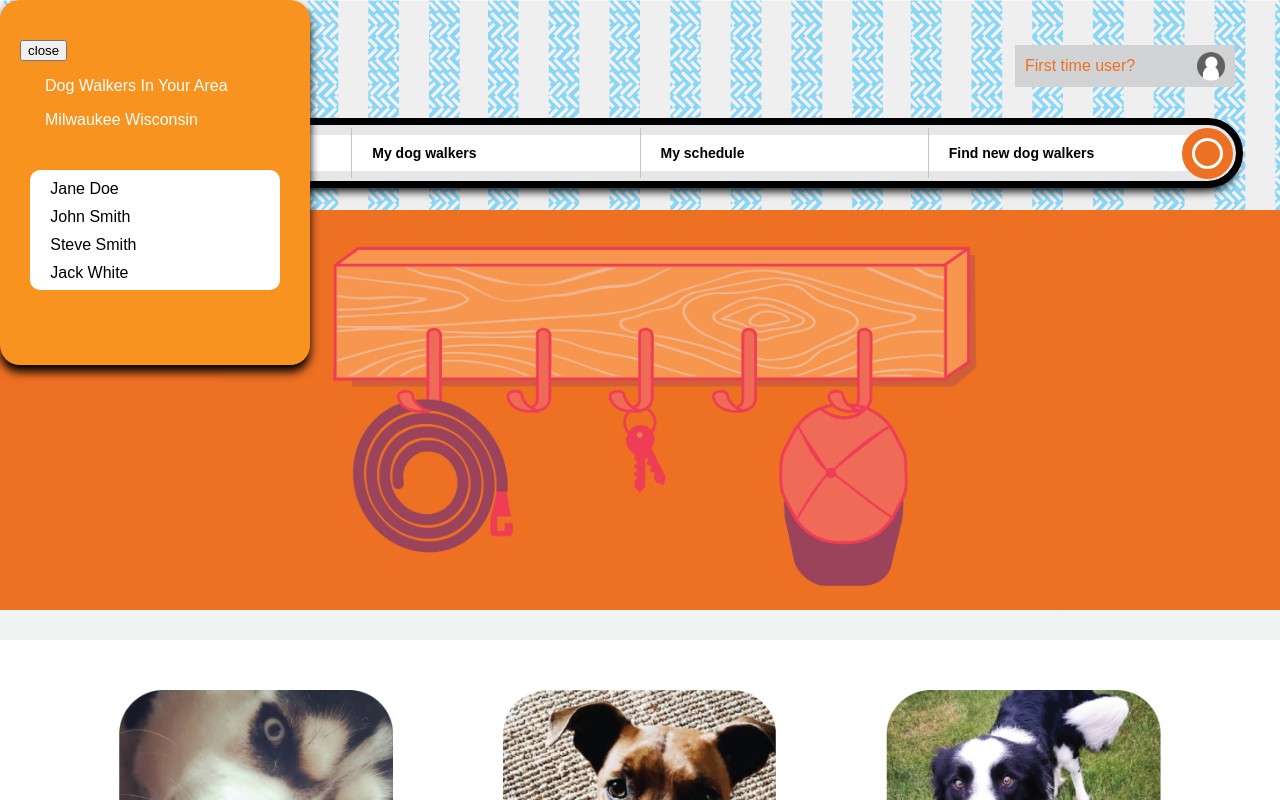
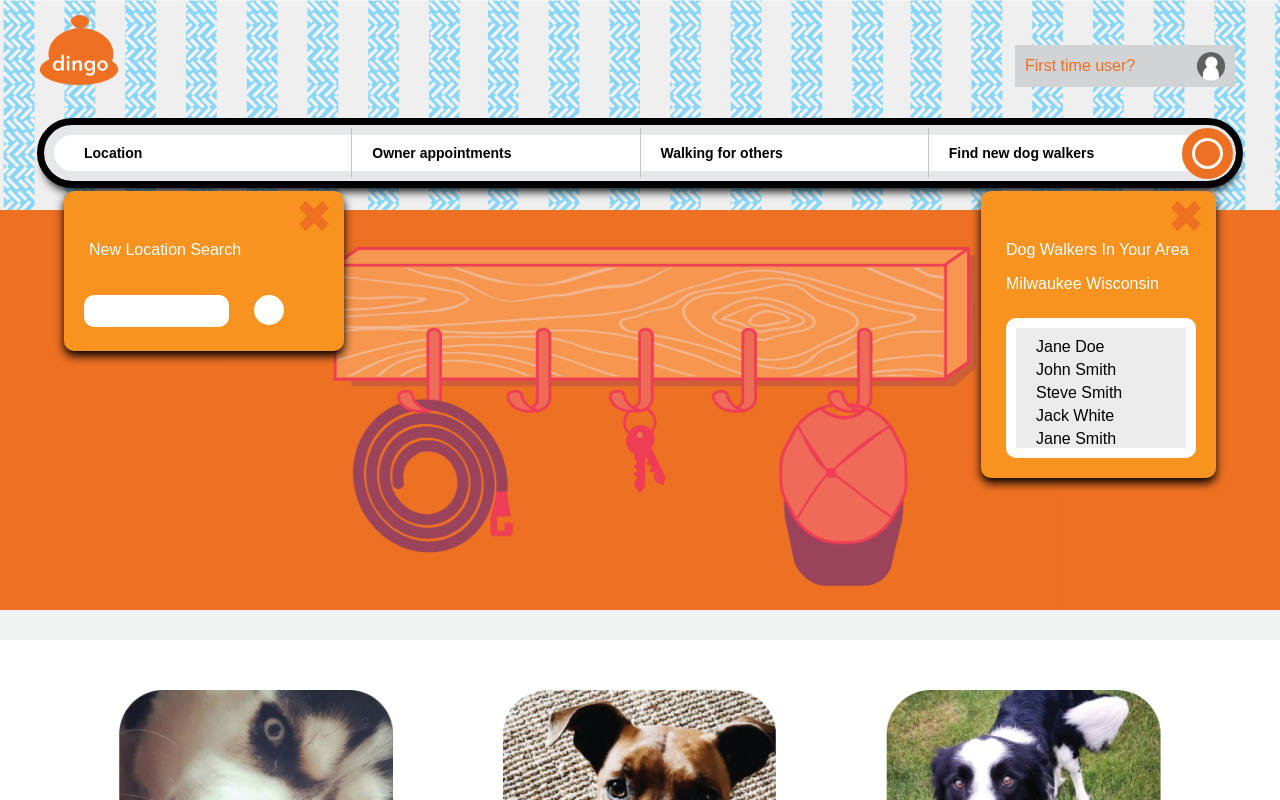
Before and after one commit to bc-mern-stack/dingo, a React (Create React App) app in the folder client/: page / in a window 1280 px wide. Both pictures are taken after a click on the element "Find new dog walkers". Shown: the top 800 px of the page. Built offline with nearby package versions, Linux system fonts and the light colour scheme.

Commit message:
css updates

```diff
--- a/client/src/App.css
+++ b/client/src/App.css
@@ -229,20 +229,38 @@ height: 20%;
 /****************************************************/
 /*********************User Profile*******************/
 .allUserElements{
-  width: 80%;
+  width: 70%;
   flex-wrap: wrap;
   align-items: center;
   margin-left: auto;
   margin-right: auto;
+
   /*border: yellowgreen solid 2px;*/
 }
 .leftAndRight{
   display: flex;
   justify-content: space-between;
+
 }
 .leftSideUser{
   background-color: var(--lightGrey);
   width: 55%;
+  border-radius: 10px;
+
+
+}
+.leftSideUserProfile{
+  background-color: #20c5ee;
+  width: 50%;
+  z-index: 99;
+  border-radius: 10px;
+  color: white;
+  display: flex;
+  flex-wrap: wrap;
+  align-content: space-between;
+}
+.contact{
+  margin-top: 40px;
 }
 .contact h4{
  margin-top: -5px;
@@ -254,11 +272,23 @@ height: 20%;
   width: 90%;
 }
 .rightSideUser{
-  background-color: var(--lightGrey);
-  width: 42%;
+  border-radius: 10px;
+  background-color: var(--brightOrange);
+  color: white;
+  width: 50%;
   display: flex;
   flex-wrap: wrap;
   align-content: space-between;
+  /*border: yellowgreen 2px solid;*/
+}
+.rightSideUserCalender{
+  background-color: var(--lightGrey);
+  width: 50%;
+  display: flex;
+  flex-wrap: wrap;
+  align-content: space-between;
+  border-radius: 10px;
+
   /*border: yellowgreen 2px solid;*/
 }
 .rightSideUser form{
@@ -275,43 +305,71 @@ height: 20%;
   display: flex;
   align-items: center;
   font-size: 25px;
+  border-radius: 10px;
+  margin-bottom: 20px;
 }
 
 .list{
-   display: flex;
-   justify-content: center;
+
    margin-bottom: 20px;
+   margin-left: 25px;
 }
 .text{
     margin-left: 25px;
     width: 100%;
-    height: max-content;
+
   }
+  .textLocation{
+    margin-left: 25px;
+    width: 100%;
+    color: white;
+  }
+  .dogWalkers{
+
+    height:100px;
+    width:150px;
+    overflow:hidden;
+    overflow-y:scroll;
+    background-color: rgb(236, 236, 236);
+    list-style: none;
+    padding: 10px;
+    border-radius: 10px;
+    border: 10px white solid;
+    margin-right: 20px;
+   }
  .dogWalkersLeft{
 
    height:100px;
-   width:85%;
+   width:500px;
    overflow:hidden;
    overflow-y:scroll;
-   background-color: white;
+   background-color: rgb(236, 236, 236);
    list-style: none;
    padding: 10px;
+   border-radius: 10px;
+   border: 10px white solid;
   }
   .dogWalkersRight{
 
-    height:100px;
-    width:85%;
+    height:200px;
+    width:500px;
     overflow:hidden;
     overflow-y:scroll;
-    background-color: white;
+    background-color: rgb(236, 236, 236);
     list-style: none;
     padding: 10px;
-   }
+    border-radius: 10px;
+    border: 10px rgb(255, 255, 255) solid;
+    margin-bottom: 20px;
+  }
    .dogWalkersLeft li{
-     margin-bottom: 5px;
+     margin-bottom: 10px;
+     color: rgb(0, 0, 0);
    }
    .dogWalkersRight li{
-    margin-bottom: 5px;
+    margin-bottom: 10px;
+    color: rgb(0, 0, 0);
+
   }
 
   .bottomOrange{
@@ -325,7 +383,8 @@ height: 20%;
   .userNav{
     display: flex;
     justify-content: space-between;
-    margin-bottom: 50px;
+    margin-bottom: 60px;
+    background-color: rgb(235, 232, 232);
   }
   .userNav h1{
     margin-left: 30px;
@@ -334,19 +393,20 @@ height: 20%;
     display: flex;
     justify-content: space-between;
     cursor: pointer;
+    margin-right: 30px;
   }
   .logout{
     margin-right: 5px;
   }
   .newLocationSearchInput{
-    background-color: var(--brightOrange);
+    background-color: black;
     border: none;
     height: 15px;
     border-radius: 25px;
     padding: 10px;
     padding-top: 12px;
     padding-left: 15px;
-    border-radius: 20px;
+    border-radius: 10px;
     color: white;
     font-size: 1.2em;
     margin-bottom: 25px;
@@ -356,11 +416,30 @@ height: 20%;
     color: white;
     font-size: 1em;
   }
+  .newLocationSearchInputHome{
+    background-color: rgb(255, 255, 255);
+    border: none;
+    height: 10px;
+    border-radius: 25px;
+    padding: 10px;
+    padding-top: 12px;
+    padding-left: 15px;
+    border-radius: 10px;
+    color: rgb(0, 0, 0);
+    font-size: 1.2em;
+    margin-bottom: 25px;
+    width: 120px;
+    margin: 20px;
+  }
+  .newLocationSearchInputHome::placeholder {
+    color: white;
+    font-size: 1em;
+  }
   .newLocationSearchButton{
     height: 35px;
     width: 35px;
     text-align: center;
-    background-color: var(--brightOrange);
+    background-color: black;
     border-radius: 25px;
     border: none;
     margin-left: 13px;
@@ -368,13 +447,117 @@ height: 20%;
     cursor: pointer;
 
   }
+  .newLocationSearchButtonHome{
+    height: 30px;
+    width: 30px;
+    text-align: center;
+    background-color: rgb(255, 255, 255);
+    border-radius: 25px;
+    border: none;
+    margin-left: 5px;
+    margin-bottom: 30px;
+    cursor: pointer;
+    margin-top: 20px;
+
+  }
+  .dropDownlocation form{
+    display: flex;
+    justify-content: flex-start;
+
+  }
+  .close{
+    height: 30px;
+    width: auto;
+    position: relative;
+    top: 10px;
+    margin-left: 235px;
+  }
+  .closeRight{
+    height: 30px;
+    width: auto;
+    position: relative;
+    top: 10px;
+    margin-left: 190px;
+  }
+  .arrow-down-blue {
+    /*width: 0;
+    height: 0;
+    border-left: 50px solid transparent;
+    border-right: 50px solid transparent;
+    transform: rotate(45deg);*/
+    /*border-bottom: 50px solid var(--brightOrange);*/
+    position: absolute;
+    right: 51%;
+    z-index: 0;
+    margin-top: 15px;
+  }
+  .arrow-down-orange{
+    /*width: 0;
+    height: 0;
+    border-left: 50px solid transparent;
+    border-right: 50px solid transparent;
+    transform: rotate(45deg);*/
+    /*border-bottom: 50px solid var(--darkOrange);*/
+    position: absolute;
+    right: 51%;
+    z-index: 0;
+    margin-top: 15px;
+  }
+
   .current{
-    margin-bottom: -5px;
+    margin-bottom: 0px;
     margin-top: 30px;
   }
+  .secondRow{
+    display: flex;
+    justify-content: space-between;
+  }
   .yourDogs{
-    margin-top: 50px;
+    margin-top: 20px;
+    margin-bottom: 50px;
+    width: 100%;
+    height:auto;
+     display: flex;
+    justify-content: space-between;
+    flex-wrap: wrap;
+    border-radius: 10px;
+  }
+  .dogTitle{
+    border-radius: 10px;
+    background-color: #000000;
+    margin-top: 75px;
+    color: white;
+    padding: 10px;
+  }
+  .dogBlock{
+    width: 49%;
     margin-bottom: 25px;
+
+  }
+  .eachDog{
+    background-color: var(--lightGrey);
+    width: 100%;
+    height: 250px;
+    display: flex;
+    justify-content: space-between;
+    border-radius: 10px;
+    /*border: rgb(0, 0, 0) 5px solid;*/
+  }
+  .dogPic{
+    height: 100px;
+    width: 100px;
+    background-color: black;
+    margin: 20px;
+    border-radius: 20px;
+
+  }
+  .dogInfo p{
+    margin: 13px;
+    font-weight: 500;
+  }
+  .dogInfo{
+    margin-top: 0px;
+    /*border-left: .05rem solid black;*/
   }
   .alignRightSide{
     display: flex;
@@ -519,6 +702,8 @@ height: 20%;
 .bottomBorder{
   background-image: url(./assets/bluePattern.png);
   height: 60px;
+  border-bottom: var(--brightOrange) 200px solid;
+
   /*border-top: white 350px solid;*/
 }
 .line{
@@ -586,6 +771,31 @@ height: 20%;
   box-shadow: 0 7px 10px rgb(0, 0, 0);
 
 }*/
+.bothDropDowns{
+
+  display: flex;
+  justify-content: center;
+  justify-content: space-between;
+  width: 90%;
+  margin: auto;
+  margin-top: 10px;
+}
+.dropDown{
+  z-index: 99;
+  border-radius: 10px;
+  background-color: var(--brightOrange);
+  box-shadow: 0 5px 10px rgb(0, 0, 0);
+
+}
+.dropDownlocation{
+  z-index: 99;
+  height: 160px;
+  width: 280px;
+  background-color: var(--brightOrange);
+  border-radius: 10px;
+  box-shadow: 0 5px 10px rgb(0, 0, 0);
+
+}
 .contentHome p{
   color: white;
   margin-left: 25px;
@@ -753,7 +963,7 @@ height: 20%;
   background: #a9d4ff;
 }
 .react-calendar__tile--active {
-  background: #006edc;
+  background: #20c5ee;
   color: white;
 }
 .react-calendar__tile--active:enabled:hover,
@@ -769,13 +979,21 @@ height: 20%;
  font-size: 12px;
 }
 /*************************************************************/
-/*************************************************************/
+/****************************footer*********************************/
+.footer{
+
+  height: 0px;
+  text-align: center;
+  position: relative;
+  bottom: 50px;
+  color: white;
+}
 
 
 
 
 
-
+/*************************************************************/
 
 
 
@@ -816,7 +1034,45 @@ height: 20%;
     }
 
   }
+  @media only screen and (max-width: 800px) {
+    .leftSideUserProfile{
+      width: 100%;
+    }
+    .leftAndRight{
+      display: flex;
+      flex-wrap: wrap;
+      justify-content: space-between;
+
+    }
+    .rightSideUserCalender{
+      width: 100%;
+      margin-top: 25px;
+    }
+    .dogBlock{
+      width: 100%;
+
+    }
+    .rightSideUser{
+      width: 100%;
+      margin-top: 25px;
+    }
+    .arrow-down-blue {
+
+      right: 7%;
+
+    }
+    .arrow-down-orange{
+
+      right: 7%;
+
+    }
+    .leftSideUser{
+      width: 100%;
+    }
+}
+
   @media only screen and (max-width: 1000px) {
+
     .line{
       border-left: none;
     }
@@ -916,17 +1172,28 @@ height: 20%;
     width: auto;
 
   }
+  .leftSideUserProfile{
+    height: 60%;
   }
+  .react-calendar {
+
+
+    line-height: .1em;
+
+  }
+  .dogWalkersRight{
+   height: 150px;
+  }
+}
  @media only screen and (max-width: 1100px) {
   .newLocationSearchInput{
-    background-color: var(--brightOrange);
+    background-color: black;
     border: none;
     height: 15px;
-    border-radius: 25px;
     padding: 10px;
     padding-top: 12px;
     padding-left: 15px;
-    border-radius: 20px;
+
     color: white;
     font-size: 1.2em;
     margin-bottom: 25px;
@@ -949,6 +1216,22 @@ height: 20%;
     font-size: 55px;
   }
 
+  }
+  @media only screen and (max-width: 1300px) {
+  .rightSideUser h2{
+    width: 70%;
+  }
+  .allUserElements{
+    width: 90%;
+  }
+  }
+  @media only screen and (max-width: 1400px) {
+    .dogWalkersRight{
+      width: 250px;
+    }
+    .dogWalkersLeft{
+      width: 250px;
+    }
   }
  @media only screen and (min-width: 1400px) {
 
@@ -1047,3 +1330,11 @@ height: 20%;
   width: auto;
 }
 }
+@media only screen and (max-width: 1700px) {
+  .dogWalkersLeft{
+    width:250px;
+  }
+  .dogWalkersRight{
+    width:250px;
+  }
+}
--- a/client/src/App.js
+++ b/client/src/App.js
@@ -6,6 +6,7 @@ import DogWalker from './components/DogWalker';
 import Login from './components/Login';
 import SignUp from './components/SignUp';
 import Navbar from './components/Navbar';
+import Footer from './components/Footer';
 import {Route, Link} from 'react-router-dom';
 function App() {
   return (
@@ -16,6 +17,7 @@ function App() {
     <Route exact path= "/DogWalker" component = {DogWalker}/>
     <Route exact path= "/Login" component = {Login}/>
     <Route exact path= "/SignUp" component = {SignUp}/>
+    <Footer/>
     </div>
   );
 }
--- a/client/src/components/DogWalker/index.js
+++ b/client/src/components/DogWalker/index.js
@@ -43,7 +43,7 @@ import Calendar from 'react-calendar'
 
                 <div className = "leftSideUser">
                     <div className = "text">
-                        <h4>Select a Date and Time</h4>
+                        <h4>Appointments That YOU are walking.</h4>
                         <Calendar
                         onChange={onChange}
                         value={value}
--- /dev/null
+++ b/client/src/components/Footer/index.js
@@ -0,0 +1,8 @@
+import React from 'react';
+
+function Footer(){
+    return(
+       <div className = "footer">2021 Dingo Dog Walking Application</div>
+    )
+}
+export default Footer;
--- a/client/src/components/Home/index.js
+++ b/client/src/components/Home/index.js
@@ -1,4 +1,4 @@
-import React from 'react';
+import {React, useState } from 'react';
 import { Route } from 'react-router-dom';
 import ReactDOM from 'react-dom';
 import Modal from 'react-modal';
@@ -11,6 +11,7 @@ import dog2 from '../../assets/dog2.png';
 import dog3 from '../../assets/dog3.png';
 import user from '../../assets/user.png';
 import { element } from 'prop-types';
+import close from '../../assets/close.png'
 const customStyles = {
      overlay : {
         backgroundColor: null,
@@ -41,21 +42,12 @@ const customStyles = {
  function Home(){
 
 ///**************modal**********************/
-Modal.setAppElement('#root');
 
-
-let subtitle;
-const [modalIsOpen, setIsOpen] = React.useState(false);
+const [modalIsOpen, setIsOpen] = useState(false);
 
 function openModal() {
   setIsOpen(true);
 }
-
-function afterOpenModal() {
-  // references are now sync'd and can be accessed.
-  subtitle.style.color = 'red';
-}
-
 function closeModal() {
   setIsOpen(false);
 }
@@ -64,11 +56,7 @@ function closeModal() {
      return(
          <div className = "allHomeElements">
 
-<div class="container">
- <div class="path">
-    <span id="elem" class="shape trail"></span>
-  </div>
-</div>
+
 
             <div className = "bluePat">
                 <div className = "logoAndLogin">
@@ -98,7 +86,7 @@ function closeModal() {
                         type='button'
                         onClick={() => { history.push('/User') }}
                     >
-                        My dog walkers
+                        Owner appointments
 
                         </div>
                     )}/>
@@ -109,26 +97,43 @@ function closeModal() {
                         type='button'
                         onClick={() => { history.push('/DogWalker') }}
                     >
-                        My schedule</div>
+                        Walking for others</div>
                     )}/>
 
                         <element className = "line"></element>
+
+
                         <div onClick={openModal} className  = "endNav element right">Find new dog walkers</div>
 
-                     <Modal
-                        isOpen={modalIsOpen}
-                        //onAfterOpen={afterOpenModal}
-                        onRequestClose={closeModal}
-                        style={customStyles}
-                        contentLabel="Example Modal"
+
+
+      <element className = "seacrhCircle"></element>
+                </div>
+
+                {modalIsOpen ? <div className = "bothDropDowns"
+
                       >
-                        <h2 ref={(_subtitle) => (subtitle = _subtitle)}></h2>
-                        <button onClick={closeModal}>close</button>
+                          <div className = "dropDownlocation">
+                          <img onClick={closeModal} className = "close" src = {close} alt = "close"/>
+
+
+                                <div>
+                                    <p className = "textLocation">New Location Search</p>
+
+                                    <form>
+                                        <input className = "newLocationSearchInputHome" placeholder = "New Search" type="text" name="name" />
+                                        <button className = "newLocationSearchButtonHome" type="submit"></button>
+                                    </form>
+                                </div>
+                           </div>
+
+                    <div className = "dropDown">
+                    <img onClick={closeModal} className = "closeRight" src = {close} alt = "close"/>
                       <div className = "contentHome">
                       <p>Dog Walkers In Your Area</p>
                       <p>Milwaukee Wisconsin</p>
                           <div className = "list">
-                                <ul className = "dogWalkersLeft scroll">
+                              <ul className = "dogWalkers scroll">
                                   <li>Jane Doe</li>
                                   <li>John Smith</li>
                                   <li>Steve Smith</li>
@@ -138,14 +143,11 @@ function closeModal() {
                               </ul>
                           </div>
                           </div>
-                    </Modal>
+                  </div>
+                  </div> : ''}
 
-      <element className = "seacrhCircle"></element>
                 </div>
 
-
-
-            </div>
             <div className = "orangeBox">
                 <img className = "illustration" src = {illustration} alt = "illustration"/>
 
--- a/client/src/components/User/index.js
+++ b/client/src/components/User/index.js
@@ -1,7 +1,19 @@
-import React from 'react';
+import { React,useState } from 'react';
 import { Route } from 'react-router-dom';
+import Calendar from 'react-calendar'
 
  function User(){
+    const [value, onChange] = useState(new Date());
+
+        const [isOpened, setIsOpened] = useState(false);
+
+        function toggle() {
+            setIsOpened(true);
+          }
+          function toggleOff() {
+            setIsOpened(false);
+          }
+
      return(
          <div>
 
@@ -37,8 +49,9 @@ import { Route } from 'react-router-dom';
 
                  <div className = "leftAndRight">
 
-
-                    <div className = "leftSideUser">
+                 {!isOpened ?
+                    <div className = "leftSideUserProfile">
+                     <img  onClick = {toggle} className = "arrow-down-blue" src="https://img.icons8.com/ios-filled/50/000000/year-of-dog.png"/>
                             <div className = "text">
                             <h3>Milwaukee Wisconsin</h3>
                             <h3>Number of Dogs: 2</h3>
@@ -46,10 +59,11 @@ import { Route } from 'react-router-dom';
                                 <h3>Contact</h3>
                                 <h4>JohnSmith@gmail.com</h4>
                             </div>
-                            <h3 className = "current">My Current Dog Walkers</h3>
+
                         </div>
+
                             <div className = "list">
-
+                            <h2 className = "current">My Current Dog Walkers</h2>
                                 <ul className = "dogWalkersLeft scroll">
                                     <li>Jane Doe</li>
                                     <li>John Smith</li>
@@ -59,15 +73,20 @@ import { Route } from 'react-router-dom';
                                     <li>John White</li>
                                 </ul>
                             </div>
+
+                        </div>:
+                        <div className = "rightSideUser">
+                     <img  onClick = {toggleOff} className = "arrow-down-orange" src="https://img.icons8.com/ios-filled/50/000000/year-of-dog.png"/>
+                     <div className = "text">
+                             <div>
+                                 <h2>Find Dog Walkers in Your Area</h2>
+                                 <h3>Milwaukee Wisconsin</h3>
+
                              </div>
 
-                 <div className = "rightSideUser">
-
-                    <div className = "text">
+                     </div>
                         <div>
-                                <h3>Dog Walkers in Your Area</h3>
-                                <h3>Milwaukee Wisconsin</h3>
-                                <ul className = "dogWalkersRight scroll">
+                                <ul className = "dogWalkersRight scroll text">
                                      <li>Jane Doe</li>
                                      <li>John Smith</li>
                                      <li>Steve Smith</li>
@@ -75,16 +94,66 @@ import { Route } from 'react-router-dom';
                                      <li>Jane Smith</li>
                                      <li>John White</li>
                                  </ul>
-                            </div>
-                    </div>
                      <form>
                          <input className = "newLocationSearchInput" placeholder = "New Search" type="text" name="name" />
                          <button className = "newLocationSearchButton" type="submit"></button>
+
                      </form>
                      </div>
+                  </div>}
+                        <div className = "rightSideUserCalender">
+                    <div className = "text">
+                        <h4>Appointments for OTHERS walking your dog(s).</h4>
+                        <Calendar
+                        onChange={onChange}
+                        value={value}
+                        />
+                    </div>
+                </div>
+
 
              </div>
-                <h4 className = "yourDogs">Your Dogs</h4>
+
+            <div>
+                <h4 className = "dogTitle" >Your Dogs</h4>
+             <div className = "yourDogs">
+
+                <div className = "dogBlock">
+
+                    <div className = "eachDog">
+
+                        <div className = "dogInfo">
+                            <p>Name: Bruno</p>
+                            <p>Age: 3</p>
+                            <p>Size: 60lbs</p>
+                            <p>Breed: German Shepherd</p>
+                            <p>Behavior: Freindly</p>
+                            <p>Temperament: Territorial</p>
+                            <p>Special Instructions:</p>
+                        </div>
+                        <div className = "dogPic"></div>
+                    </div>
+                </div>
+                <div className = "dogBlock">
+
+                    <div className = "eachDog">
+                        <div className = "dogInfo">
+                            <p>Name: Mars</p>
+                            <p>Age: 2</p>
+                            <p>Size: 50lbs</p>
+                            <p>Breed: Doberman</p>
+                            <p>Behavior: Aggressive</p>
+                            <p>Temperament: Territorial</p>
+                            <p>Special Instructions:</p>
+                        </div>
+                        <div className = "dogPic"></div>
+
+                    </div>
+                </div>
+            </div>
+
+
+                </div>
              </div>
 
                  <div className = "bottomOrange"></div>
```
Also changed, not shown: client/src/assets/close.png (added), 1 other file (tests, documents, lock files or other folders). Lines whose indentation alone changed are shown as unchanged.
